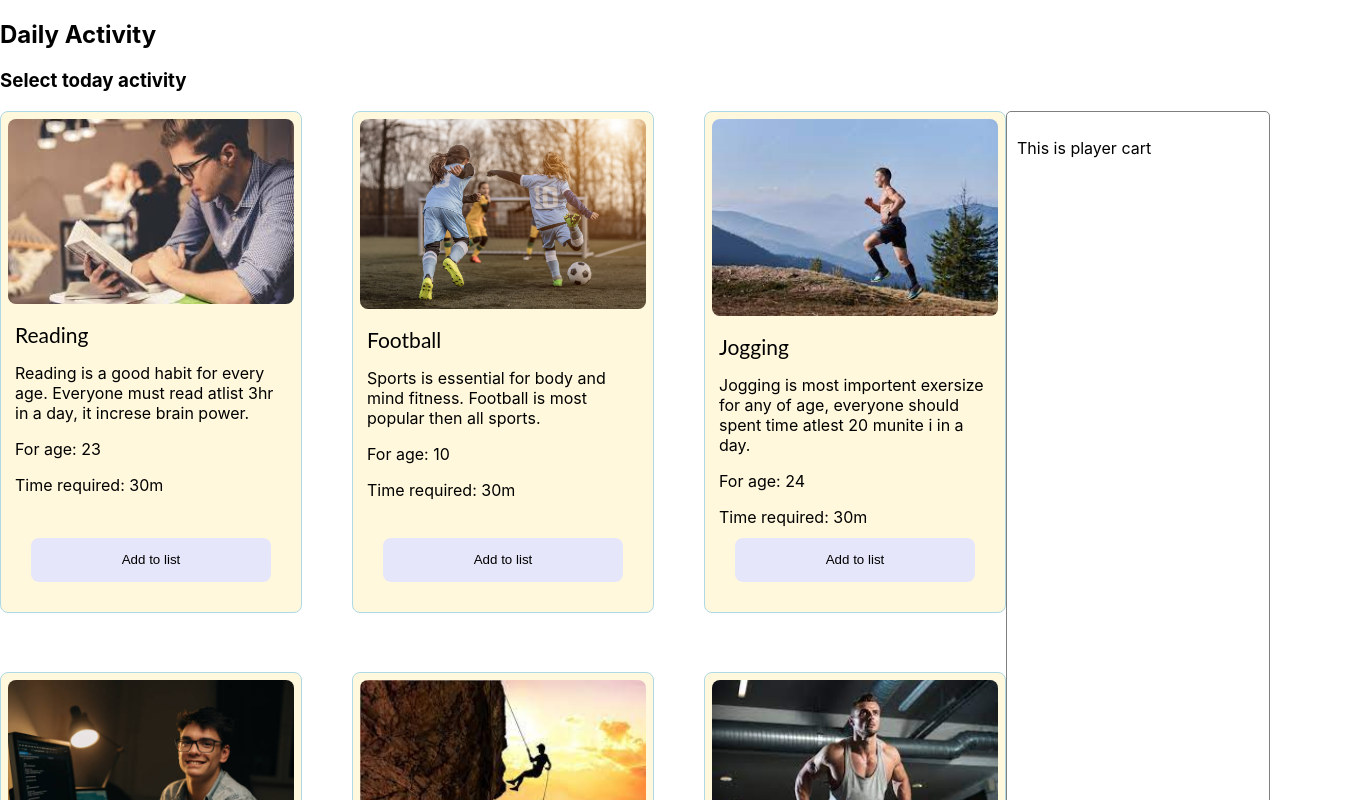
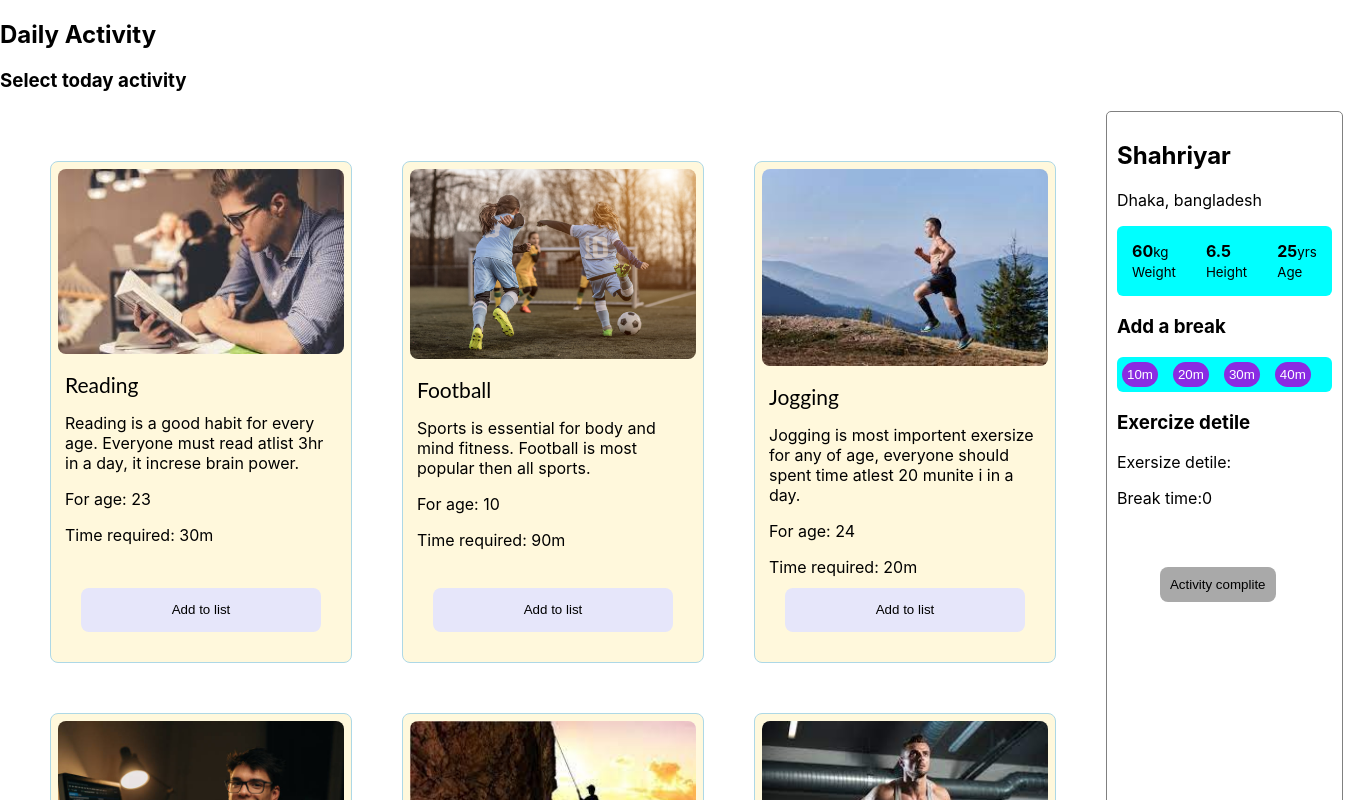
Before and after one commit to Shahriyar001/daily-activity, a React (Create React App) app: page / in a window 1280 px wide. Shown: the top 800 px of the page, 1358 px wide, since content can reach past the window. Built offline with nearby package versions, Linux system fonts and the light colour scheme.

Commit message:
make website responsive and modify cart

```diff
--- a/public/activity.json
+++ b/public/activity.json
@@ -16,7 +16,7 @@
         "picture": "images/soccer-.jpg",
         "about": "Sports is essential for body and mind fitness. Football is most popular then all sports.",
         "age": 10,
-        "time": 30,
+        "time": 90,
         "price": 40,
         "eyeColor": "blue",
         "gender": "female"
@@ -27,7 +27,7 @@
         "picture": "images/jogging.jpg",
         "about": "Jogging is most importent exersize for any of age, everyone should spent time atlest 20 munite i in a day.",
         "age": 24,
-        "time": 30,
+        "time": 20,
         "price": 21,
         "eyeColor": "brown",
         "gender": "female"
@@ -38,7 +38,7 @@
         "picture": "images/coding.jpg",
         "about": "Codding is most importent work for who want to became an organized person, it increse logical power.",
         "age": 25,
-        "time": 30,
+        "time": 60,
         "price": 21,
         "eyeColor": "green",
         "gender": "female"
@@ -49,7 +49,7 @@
         "picture": "images/climbing.jpg",
         "about": "Climbing is a dangerous and tricky and also exiting activity, But it need proper trining.",
         "age": 28,
-        "time": 30,
+        "time": 40,
         "price": 34,
         "eyeColor": "blue",
         "gender": "female"
@@ -60,7 +60,7 @@
         "picture": "images/lifting.jpg",
         "about": "Lifting is most hard activity of workout, it needs proper age and power to do this activity.",
         "age": 31,
-        "time": 30,
+        "time": 25,
         "price": 20,
         "eyeColor": "brown",
         "gender": "female"
--- a/src/Componant/Home/Home.css
+++ b/src/Componant/Home/Home.css
@@ -1,12 +1,37 @@
 .home-container {
     display: grid;
     grid-template-columns: 3fr 1fr;
+}
+
+@media screen and (max-width:500px) {
+    .home-container {
+        display: block;
+    }
+
 }
 
 .active-side {
     display: grid;
     grid-template-columns: repeat(3, 1fr);
     gap: 50px;
+    margin: 50px 50px;
+}
+
+@media screen and (max-width:1100px) {
+    .active-side {
+        grid-template-columns: repeat(2, 1fr);
+    }
+
+    .home-container {
+        display: block;
+    }
+
+}
+
+@media screen and (max-width:500px) {
+    .active-side {
+        grid-template-columns: repeat(1, 1fr);
+    }
 }
 
 .cart {
@@ -14,5 +39,66 @@
     border-radius: 5px;
     height: 1050px;
     padding: 10px;
-    margin-right: 10px;
+    margin-right: 15px;
 }
+
+@media screen and (max-width:1100px) {
+    .cart {
+        border: 1px solid gray;
+        border-radius: 5px;
+        height: auto;
+        padding: 10px;
+        margin-right: 15px;
+    }
+
+}
+
+@media screen and (max-width:500px) {
+    .cart {
+        border: 1px solid gray;
+        border-radius: 5px;
+        height: auto;
+        padding: 10px;
+        margin-right: 15px;
+    }
+
+}
+
+.personal-info {
+    display: flex;
+    background-color: cyan;
+    border-radius: 6px;
+    border: none;
+
+}
+
+.break-btn {
+    background-color: blueviolet;
+    padding: 5px;
+    border-radius: 50px;
+    border: none;
+    margin: 5px;
+    color: white;
+
+}
+
+.btn-con {
+    display: flex;
+    background-color: cyan;
+    border-radius: 6px;
+    border: none;
+    gap: 5px;
+}
+
+.personal-info p {
+    margin: 15px;
+}
+
+.btn-com {
+    background-color: darkgrey;
+    padding: 10px;
+    margin: 20%;
+    border: none;
+    border-radius: 8px;
+
+}
--- a/src/Componant/Home/Home.js
+++ b/src/Componant/Home/Home.js
@@ -4,6 +4,7 @@ import './Home.css'
 
 const Home = () => {
     const [activitys, setActivitys] = useState([]);
+    const [data, setData] = useState([]);
     useEffect(() => {
         fetch('activity.json')
             .then(res => res.json())
@@ -13,6 +14,8 @@ const Home = () => {
 
     const handleClick = (activity) => {
         console.log(activity);
+        const newData = [...data, activity]
+        setData(newData);
     }
 
     return (
@@ -30,7 +33,26 @@ const Home = () => {
                 </div>
                 <div className='data-side'>
                     <div className='cart'>
-                        <p>This is player cart</p>
+                        <h2>Shahriyar</h2>
+                        <p>Dhaka, bangladesh</p>
+                        <div className='personal-info'>
+                            <p><b>60</b><small>kg</small> <br /> <small>Weight</small></p>
+                            <p><b>6.5</b><br /><small>Height</small></p>
+                            <p><b>25</b><small>yrs</small> <br />
+                                <small>Age</small></p>
+                        </div>
+                        <h3>Add a break</h3>
+                        <div className='btn-con'>
+                            <button className='break-btn'>10m</button>
+                            <button className='break-btn'>20m</button>
+                            <button className='break-btn'>30m</button>
+                            <button className='break-btn'>40m</button>
+
+                        </div>
+                        <h3>Exercize detile</h3>
+                        <p>Exersize detile:{ }</p>
+                        <p>Break time:{data.length}</p>
+                        <button className='btn-com'>Activity complite</button>
                     </div>
                 </div>
             </div>
```
